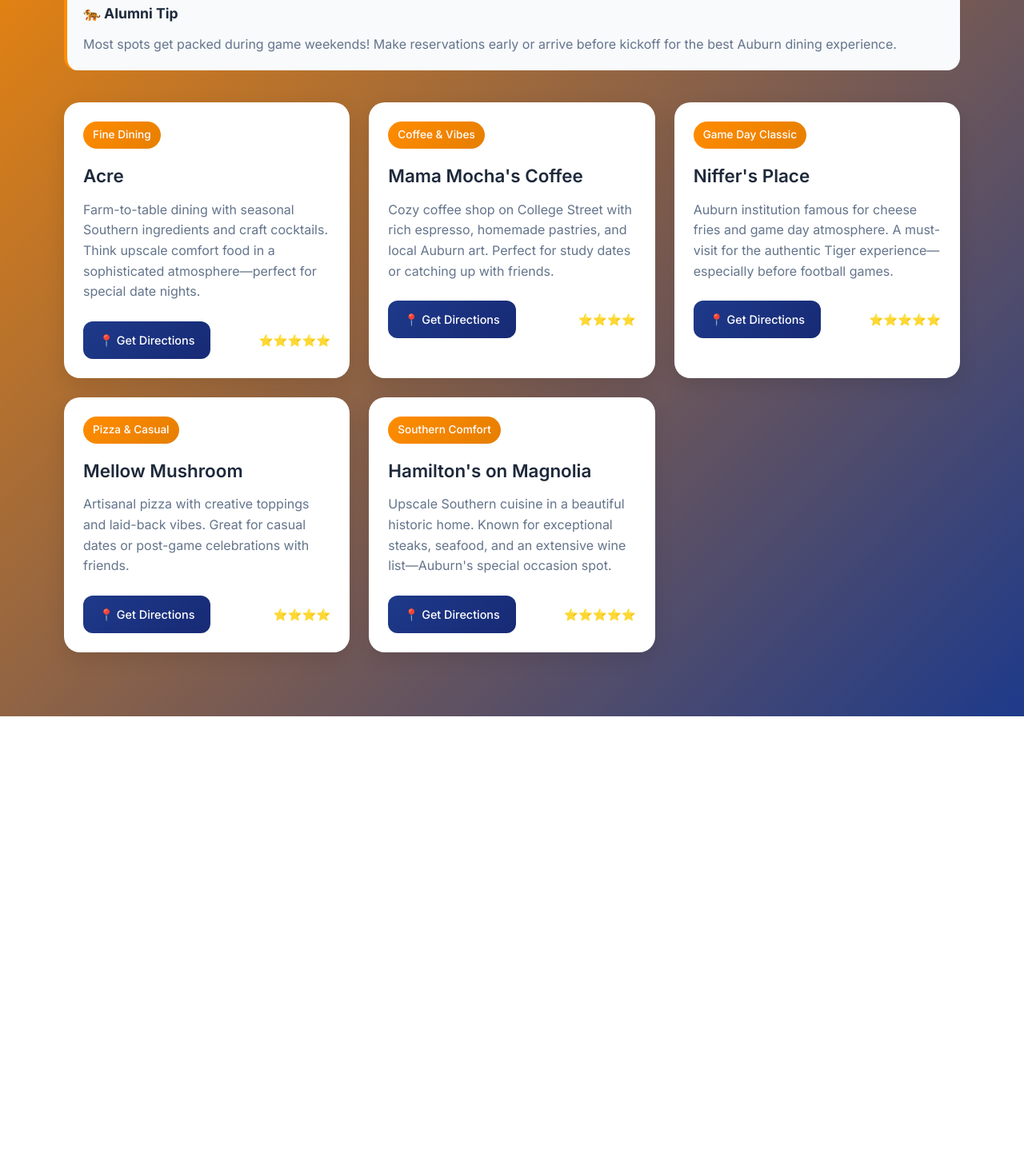
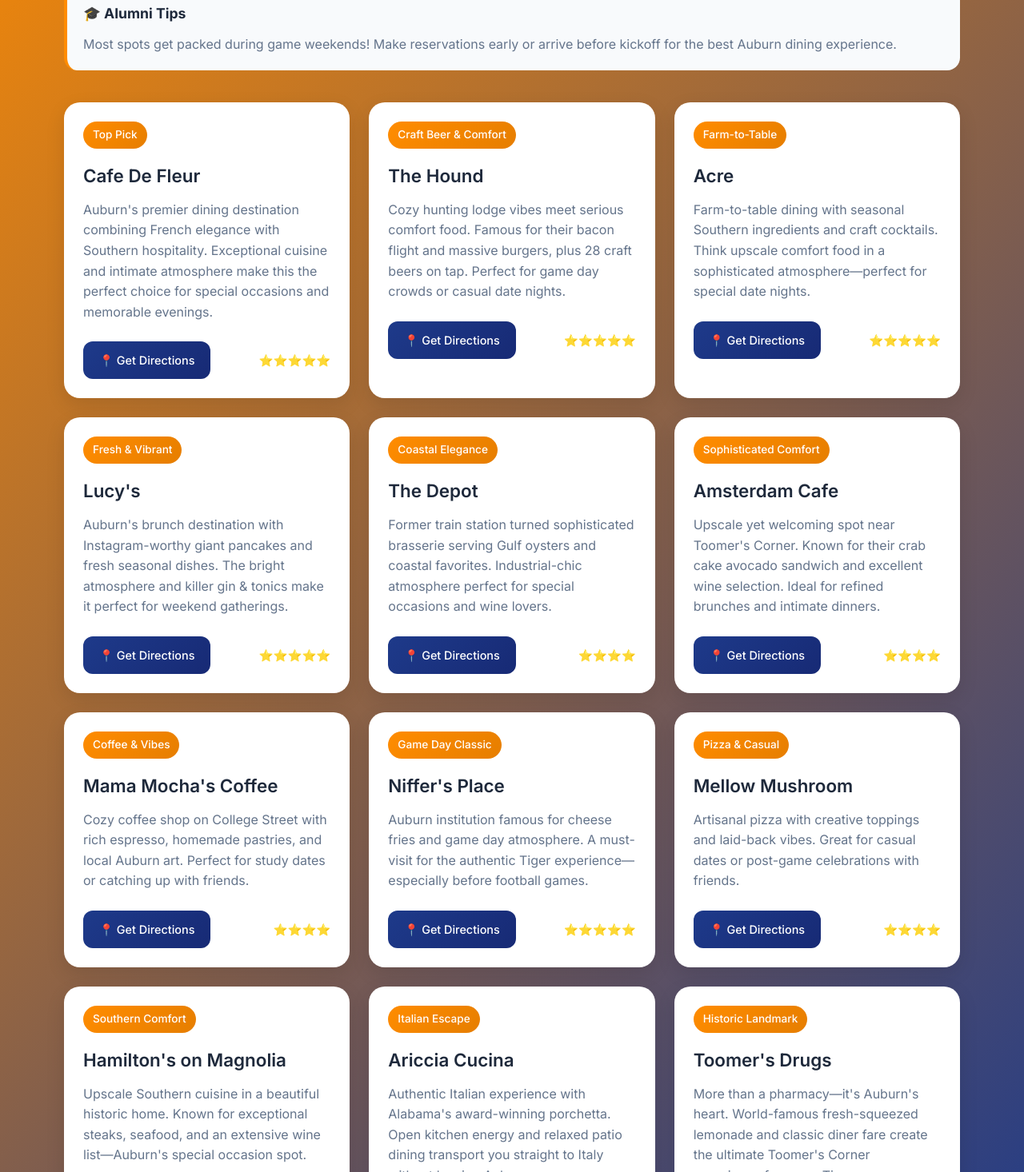
Before and after one commit to sarend2/auburn-pulse, a Next.js app: page /eat in a window 1280 px wide. Shown: the part 344-1810 px from the top of the page at 80% size. Before the commit the page ends 1240 px from the top, so only its background shows below. Built offline with nearby package versions, Linux system fonts and the light colour scheme.

Commit message:
Updated Eat and Explore

```diff
--- a/pages/eat.js
+++ b/pages/eat.js
@@ -1,14 +1,49 @@
-// pages/eat.js
+// pages/eat.js - COMPLETE WORKING VERSION
 import Link from 'next/link'
 import Layout from '../components/Layout'
 
 const places = [
   {
-    type: "Fine Dining",
+    type: "Top Pick",
+    title: "Cafe De Fleur",
+    description: "Auburn's premier dining destination combining French elegance with Southern hospitality. Exceptional cuisine and intimate atmosphere make this the perfect choice for special occasions and memorable evenings.",
+    mapQuery: "Cafe+De+Fleur+Auburn+AL",
+    rating: "⭐⭐⭐⭐⭐"
+  },
+  {
+    type: "Craft Beer & Comfort",
+    title: "The Hound",
+    description: "Cozy hunting lodge vibes meet serious comfort food. Famous for their bacon flight and massive burgers, plus 28 craft beers on tap. Perfect for game day crowds or casual date nights.",
+    mapQuery: "The+Hound+Auburn+AL",
+    rating: "⭐⭐⭐⭐⭐"
+  },
+  {
+    type: "Farm-to-Table",
     title: "Acre",
     description: "Farm-to-table dining with seasonal Southern ingredients and craft cocktails. Think upscale comfort food in a sophisticated atmosphere—perfect for special date nights.",
     mapQuery: "Acre+Auburn+AL",
     rating: "⭐⭐⭐⭐⭐"
+  },
+  {
+    type: "Fresh & Vibrant",
+    title: "Lucy's",
+    description: "Auburn's brunch destination with Instagram-worthy giant pancakes and fresh seasonal dishes. The bright atmosphere and killer gin & tonics make it perfect for weekend gatherings.",
+    mapQuery: "Lucy%27s+Auburn+AL",
+    rating: "⭐⭐⭐⭐⭐"
+  },
+  {
+    type: "Coastal Elegance",
+    title: "The Depot",
+    description: "Former train station turned sophisticated brasserie serving Gulf oysters and coastal favorites. Industrial-chic atmosphere perfect for special occasions and wine lovers.",
+    mapQuery: "The+Depot+Auburn+AL",
+    rating: "⭐⭐⭐⭐"
+  },
+  {
+    type: "Sophisticated Comfort",
+    title: "Amsterdam Cafe",
+    description: "Upscale yet welcoming spot near Toomer's Corner. Known for their crab cake avocado sandwich and excellent wine selection. Ideal for refined brunches and intimate dinners.",
+    mapQuery: "Amsterdam+Cafe+Auburn+AL",
+    rating: "⭐⭐⭐⭐"
   },
   {
     type: "Coffee & Vibes",
@@ -37,6 +72,20 @@
     description: "Upscale Southern cuisine in a beautiful historic home. Known for exceptional steaks, seafood, and an extensive wine list—Auburn's special occasion spot.",
     mapQuery: "Hamilton%27s+on+Magnolia+Auburn+AL",
     rating: "⭐⭐⭐⭐⭐"
+  },
+  {
+    type: "Italian Escape",
+    title: "Ariccia Cucina",
+    description: "Authentic Italian experience with Alabama's award-winning porchetta. Open kitchen energy and relaxed patio dining transport you straight to Italy without leaving Auburn.",
+    mapQuery: "Ariccia+Cucina+Auburn+AL",
+    rating: "⭐⭐⭐⭐⭐"
+  },
+  {
+    type: "Historic Landmark",
+    title: "Toomer's Drugs",
+    description: "More than a pharmacy—it's Auburn's heart. World-famous fresh-squeezed lemonade and classic diner fare create the ultimate Toomer's Corner experience for every Tiger.",
+    mapQuery: "Toomer%27s+Drugs+Auburn+AL",
+    rating: "⭐⭐⭐⭐⭐"
   }
 ]
 
@@ -45,7 +94,7 @@
     <Layout title="Eat & Drink - Auburn Pulse">
       <div className="eat-container">
         <div className="header">
-          <Link href="/" className="home-button">
+          <Link href="/" className="back-button">
             ← Back to Home
           </Link>
           <h1>🍽️ Eat & Drink</h1>
@@ -53,7 +102,7 @@
         </div>
 
         <div className="quick-info">
-          <h3>🐅 Alumni Tip</h3>
+          <h3>🎓 Alumni Tips</h3>
           <p>Most spots get packed during game weekends! Make reservations early or arrive before kickoff for the best Auburn dining experience.</p>
         </div>
 
@@ -115,31 +164,6 @@
             opacity: 0.9;
             position: relative;
             z-index: 1;
-          }
-
-          .home-button {
-            background: linear-gradient(135deg, #6b7280, #4b5563);
-            color: white;
-            border: none;
-            padding: 12px 24px;
-            border-radius: 12px;
-            text-decoration: none;
-            font-weight: 500;
-            display: inline-flex;
-            align-items: center;
-            gap: 8px;
-            transition: all 0.2s ease;
-            font-size: 1rem;
-            cursor: pointer;
-            margin-bottom: 20px;
-            box-shadow: none;
-          }
-
-          .home-button:hover {
-            transform: translateY(-2px);
-            box-shadow: 0 8px 16px rgba(107, 114, 128, 0.4);
-            color: white;
-            text-decoration: none;
           }
 
           .quick-info {
```
Also changed, not shown: pages/explore.js (+38 -9 lines).
